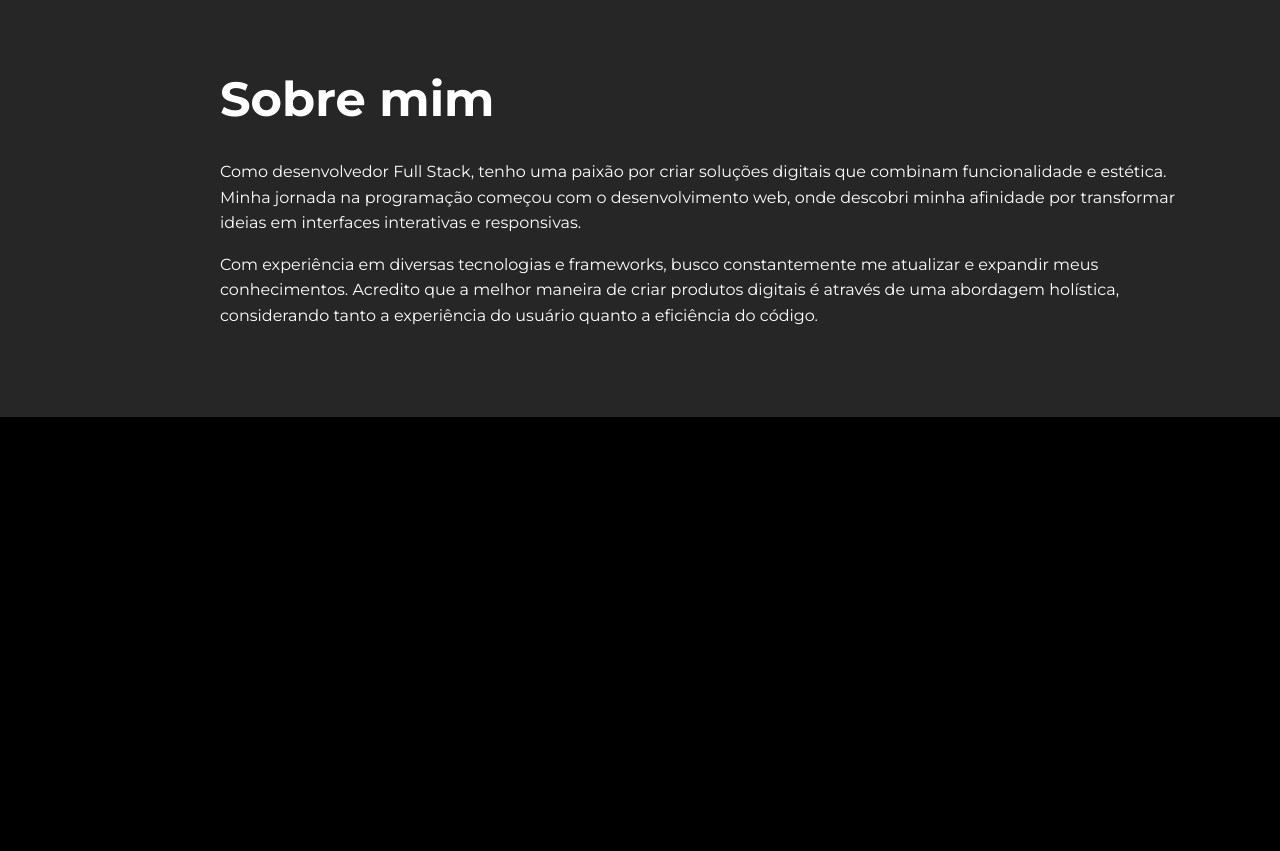
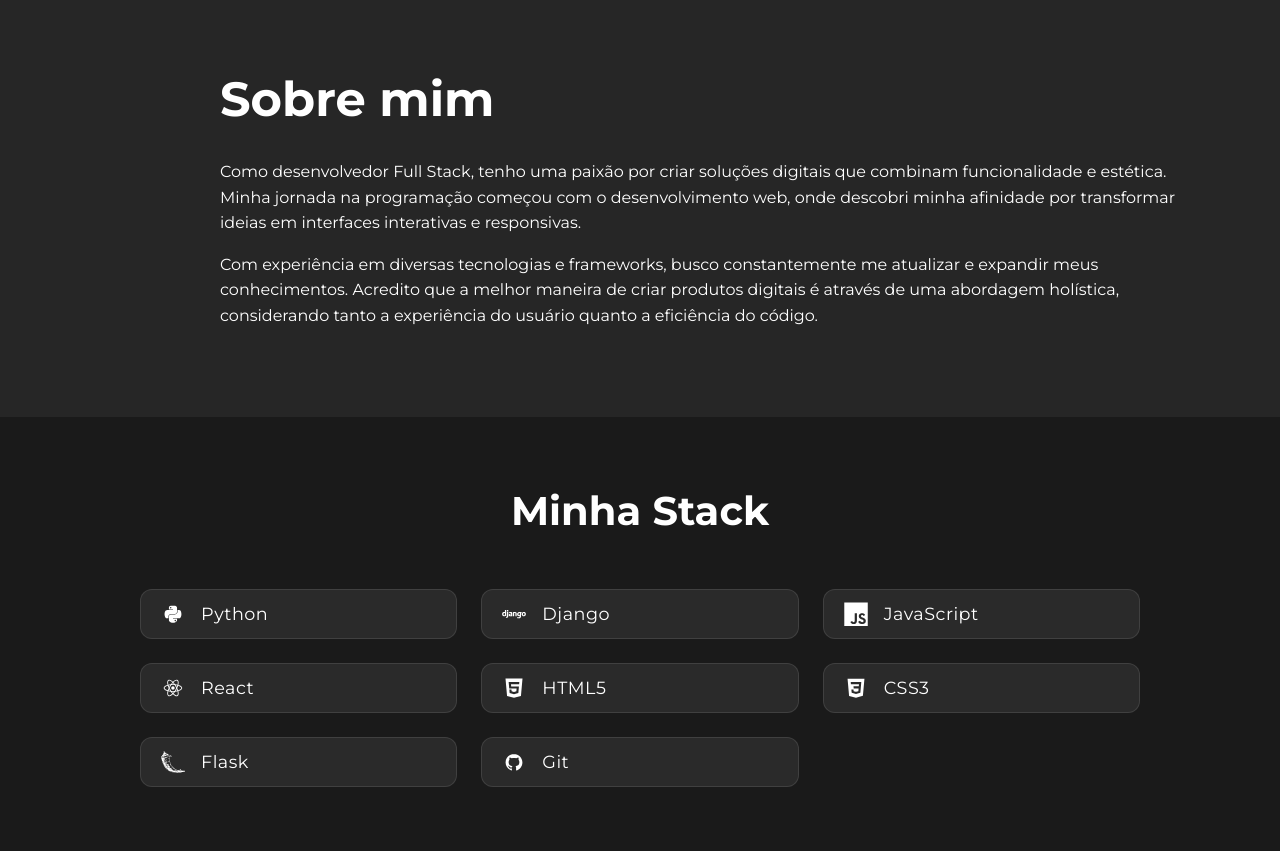
Before and after one commit to JorgeSTJordao/portfolio, a Django app: page / in a window 1280 px wide. Shown: the part 801-1652 px from the top of the page. Before the commit the page ends 1218 px from the top, so only its background shows below. Run offline with Django 5.2, Linux system fonts and the light colour scheme; style sheets or scripts are compiled from the project's sources; some libraries are stand-ins or nearby versions.

Commit message:
feat: added my programming stack in the bottom of home page

```diff
--- a/portfolio/my_portfolio/templates/index.html
+++ b/portfolio/my_portfolio/templates/index.html
@@ -46,4 +46,42 @@
             </div>
         </div>
     </div>
+
+    <div class="tech-stack-section">
+        <h1 class="section-title">Minha Stack</h1>
+        <div class="tech-stack-grid">
+            <div class="tech-block">
+                <img src="{% static 'images/tech/python.svg' %}" alt="Python" class="tech-logo">
+                <span class="tech-name">Python</span>
+            </div>
+            <div class="tech-block">
+                <img src="{% static 'images/tech/django.svg' %}" alt="Django" class="tech-logo">
+                <span class="tech-name">Django</span>
+            </div>
+            <div class="tech-block">
+                <img src="{% static 'images/tech/javascript.svg' %}" alt="JavaScript" class="tech-logo">
+                <span class="tech-name">JavaScript</span>
+            </div>
+            <div class="tech-block">
+                <img src="{% static 'images/tech/react.svg' %}" alt="React" class="tech-logo">
+                <span class="tech-name">React</span>
+            </div>
+            <div class="tech-block">
+                <img src="{% static 'images/tech/html5.svg' %}" alt="HTML5" class="tech-logo">
+                <span class="tech-name">HTML5</span>
+            </div>
+            <div class="tech-block">
+                <img src="{% static 'images/tech/css3.svg' %}" alt="CSS3" class="tech-logo">
+                <span class="tech-name">CSS3</span>
+            </div>
+            <div class="tech-block">
+                <img src="{% static 'images/tech/flask.svg' %}" alt="Tailwind CSS" class="tech-logo">
+                <span class="tech-name">Flask</span>
+            </div>
+            <div class="tech-block">
+                <img src="{% static 'images/tech/git.svg' %}" alt="Git" class="tech-logo">
+                <span class="tech-name">Git</span>
+            </div>
+        </div>
+    </div>
 {% endblock %}
--- a/portfolio/static/css/index.css
+++ b/portfolio/static/css/index.css
@@ -149,3 +149,58 @@
     background-color: #262626;
     width: 100%;
 }
+
+.tech-stack-section {
+    padding: 4rem 2rem;
+    background-color: #1a1a1a;
+    width: 100%;
+}
+
+.section-title {
+    text-align: center;
+    font-size: 2.5rem;
+    margin-bottom: 3rem;
+    color: #ffffff;
+    font-weight: bold;
+}
+
+.tech-stack-grid {
+    display: grid;
+    grid-template-columns: repeat(auto-fit, minmax(250px, 1fr));
+    gap: 1.5rem;
+    max-width: 1200px;
+    margin: 0 auto;
+    padding: 0 100px;
+}
+
+.tech-block {
+    display: flex;
+    align-items: center;
+    padding: 0.75rem 1.25rem;
+    background-color: #2a2a2a;
+    border-radius: 12px;
+    transition: transform 0.3s ease, box-shadow 0.3s ease;
+    border: 1px solid rgba(255, 255, 255, 0.1);
+}
+
+.tech-block:hover {
+    transform: translateY(-2px);
+    box-shadow: 0 8px 16px rgba(0, 0, 0, 0.3);
+    background-color: #333333;
+}
+
+.tech-logo {
+    width: 24px;
+    height: 24px;
+    margin-right: 1rem;
+    filter: brightness(0) invert(1);
+    flex-shrink: 0;
+}
+
+.tech-name {
+    font-size: 1.1rem;
+    font-weight: 500;
+    color: #ffffff;
+    letter-spacing: 0.5px;
+    line-height: 24px;
+}
```
Also changed, not shown: portfolio/static/images/tech/css3.svg (added), portfolio/static/images/tech/django.svg (added), portfolio/static/images/tech/flask.svg (added), portfolio/static/images/tech/git.svg (added), portfolio/static/images/tech/html5.svg (added), portfolio/static/images/tech/javascript.svg (added), portfolio/static/images/tech/python.svg (added), portfolio/static/images/tech/react.svg (added).
